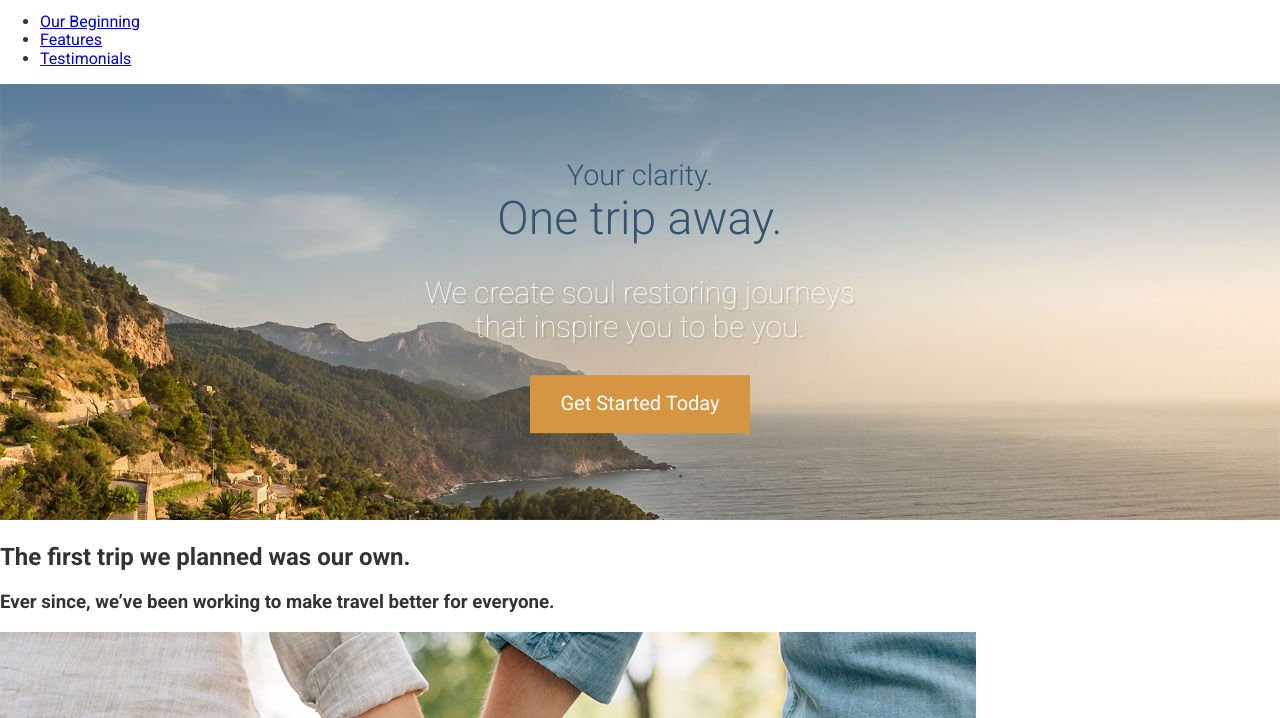
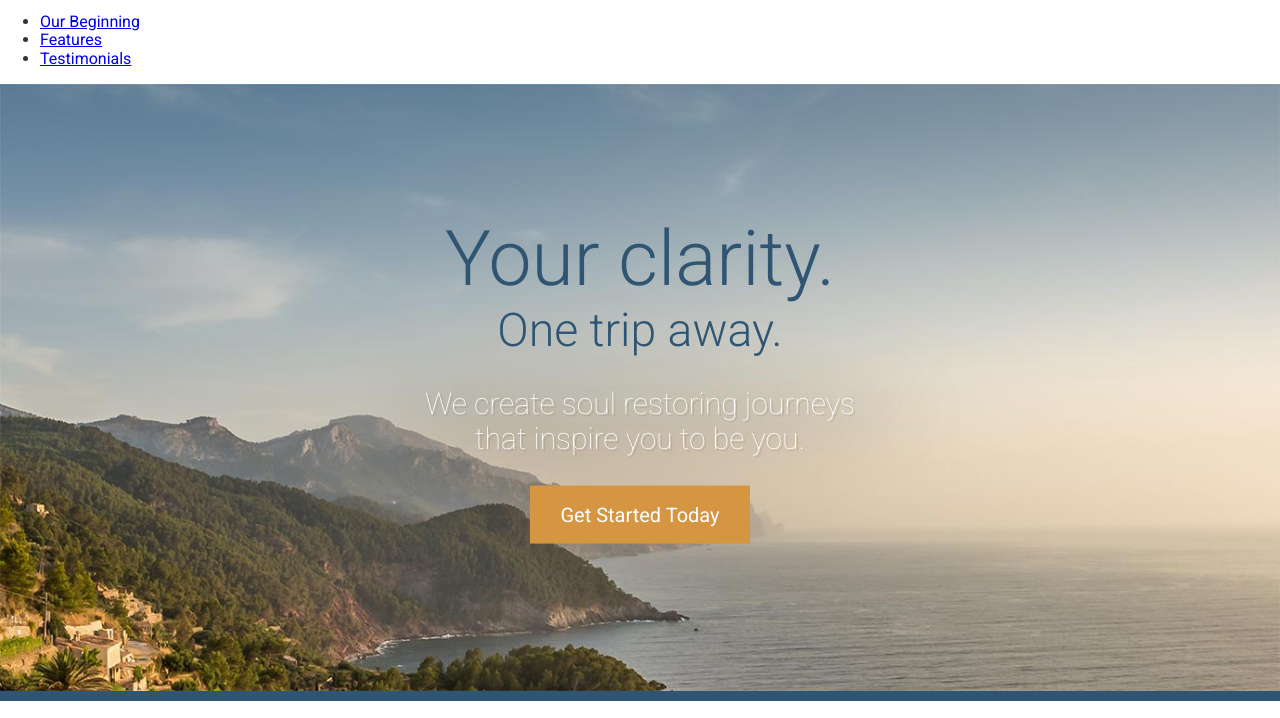
Before and after one commit to isAndy99/webdev-training-pages, a website: page travel-site-udemy/app/index.html in a window 1280 px wide. Shown: the part 79-797 px from the top of the page. Drawn offline with Linux system fonts and the light colour scheme.

Commit message:
Style large-hero

```diff
--- /dev/null
+++ b/travel-site-udemy/app/assets/styles/base/_mixins.css
@@ -0,0 +1,17 @@
+@define-mixin atSmall {
+  @media (min-width: 530px) {
+    @mixin-content;
+  }
+}
+
+@define-mixin atMedium {
+    @media (min-width: 800px) {
+    @mixin-content;
+  }
+}
+
+@define-mixin atLarge {
+    @media (min-width: 1200px) {
+    @mixin-content;
+  }
+}
--- a/travel-site-udemy/app/assets/styles/modules/_btn.css
+++ b/travel-site-udemy/app/assets/styles/modules/_btn.css
@@ -10,7 +10,10 @@
   }
 
   &--large {
-    font-size: 1.25rem;
     padding: 1.1rem 1.9rem;
+
+    @mixin atSmall {
+      font-size: 1.25rem;
+    }
   }
 }
--- a/travel-site-udemy/app/assets/styles/modules/_large-hero.css
+++ b/travel-site-udemy/app/assets/styles/modules/_large-hero.css
@@ -1,5 +1,10 @@
 .large-hero {
+  border-bottom: 10px solid $mainBlue;
   position: relative;
+
+  &__image {
+    display: block;
+  }
 
   &__text-content {
     position: absolute;
@@ -12,24 +17,36 @@
   &__title {
     font-weight: 300;
     color: $mainBlue;
-    font-size: 1.8rem;
     margin: 0;
+    font-size: 2.4rem;
+
+    @mixin atSmall {
+      font-size: 4.8rem;
+    }
   }
 
   &__subtitle {
     font-weight: 300;
     color: $mainBlue;
-    font-size: 2.9rem;
+    font-size: 1.5rem;
     margin: 0;
+
+    @mixin atSmall {
+      font-size: 2.9rem;
+    }
   }
 
   &__description {
     color: #FFF;
-    font-size: 1.875rem;
+    font-size: 1.1rem;
     font-weight: 100;
     text-shadow: 2px 2px 0 rgba(0, 0, 0, .1);
     max-width: 30rem;
     margin-left: auto;
     margin-right: auto;
+
+    @mixin atSmall {
+      font-size: 1.875rem;
+    }
   }
 }
--- /dev/null
+++ b/travel-site-udemy/app/assets/styles/modules/_wrapper.css
@@ -0,0 +1,4 @@
+.wrapper {
+  padding-left: 1.125rem;
+  padding-right: 1.125rem;
+}
--- a/travel-site-udemy/app/assets/styles/styles.css
+++ b/travel-site-udemy/app/assets/styles/styles.css
@@ -1,5 +1,7 @@
 @import "normalize.css";
 @import "base/_global.css";
 @import "base/_variables.css";
+@import "base/_mixins.css";
 @import "modules/_large-hero";
 @import "modules/_btn.css";
+@import "modules/_wrapper.css"
--- a/travel-site-udemy/app/index.html
+++ b/travel-site-udemy/app/index.html
@@ -1,7 +1,7 @@
 <!DOCTYPE html>
 <html>
 <head>
-  <meta name="viewport" content="width=device-width, initial-scale=1" />
+  <meta name="viewport" content="width=device-width, initial-scale=1.0" />
   <link href='https://fonts.googleapis.com/css?family=Roboto:400,100,300,500,700' rel='stylesheet' type='text/css'>
   <title>Clear View Escapes</title>
   <meta name="keywords" content="Travel planning, travel bundles, travel escapes">
@@ -23,12 +23,20 @@
   </header>
 
   <div class="large-hero">
-    <img src="assets/images/hero--large.jpg">
+
+    <picture>
+      <source srcset="assets/images/hero--large.jpg 1920w, assets/images/hero--large-hi-dpi.jpg 3840w" media="(min-width: 1380px)">
+      <source srcset="assets/images/hero--medium.jpg 1380w, assets/images/hero--medium-hi-dpi.jpg 2760w" media="(min-width: 990px)">
+      <source srcset="assets/images/hero--small.jpg 990w, assets/images/hero--small-hi-dpi.jpg 1980w" media="(min-width: 640px)">
+      <img srcset="assets/images/hero--smaller.jpg 640w, assets/images/hero--smaller-hi-dpi.jpg 1280w" alt="Coastal view" class="large-hero__image">
+    </picture>
     <div class="large-hero__text-content">
-      <h1 class="large-hero__title">Your clarity.</h1>
-      <h2 class="large-hero__subtitle">One trip away.</h2>
-      <p class="large-hero__description">We create soul restoring journeys that inspire you to be you.</p>
-      <p><a href="#" class="btn btn--orange btn--large">Get Started Today</a></p>
+      <div class="wrapper">
+        <h1 class="large-hero__title">Your clarity.</h1>
+        <h2 class="large-hero__subtitle">One trip away.</h2>
+        <p class="large-hero__description">We create soul restoring journeys that inspire you to be you.</p>
+        <p><a href="#" class="btn btn--orange btn--large">Get Started Today</a></p>
+      </div>
     </div>
   </div>
 
--- a/travel-site-udemy/app/temp/styles/styles.css
+++ b/travel-site-udemy/app/temp/styles/styles.css
@@ -460,8 +460,13 @@ img {
 }
 
 .large-hero {
+  border-bottom: 10px solid #2F5572;
   position: relative;
 }
+
+.large-hero__image {
+    display: block;
+  }
 
 .large-hero__text-content {
     position: absolute;
@@ -476,25 +481,46 @@ img {
 .large-hero__title {
     font-weight: 300;
     color: #2F5572;
-    font-size: 1.8rem;
     margin: 0;
+    font-size: 2.4rem;
+  }
+
+@media (min-width: 530px) {
+
+.large-hero__title {
+      font-size: 4.8rem
+  }
   }
 
 .large-hero__subtitle {
     font-weight: 300;
     color: #2F5572;
-    font-size: 2.9rem;
+    font-size: 1.5rem;
     margin: 0;
+  }
+
+@media (min-width: 530px) {
+
+.large-hero__subtitle {
+      font-size: 2.9rem
+  }
   }
 
 .large-hero__description {
     color: #FFF;
-    font-size: 1.875rem;
+    font-size: 1.1rem;
     font-weight: 100;
     text-shadow: 2px 2px 0 rgba(0, 0, 0, .1);
     max-width: 30rem;
     margin-left: auto;
     margin-right: auto;
+  }
+
+@media (min-width: 530px) {
+
+.large-hero__description {
+      font-size: 1.875rem
+  }
   }
 
 .btn {
@@ -510,6 +536,17 @@ img {
   }
 
 .btn--large {
-    font-size: 1.25rem;
     padding: 1.1rem 1.9rem;
   }
+
+@media (min-width: 530px) {
+
+.btn--large {
+      font-size: 1.25rem
+  }
+  }
+
+.wrapper {
+  padding-left: 1.125rem;
+  padding-right: 1.125rem;
+}
```
